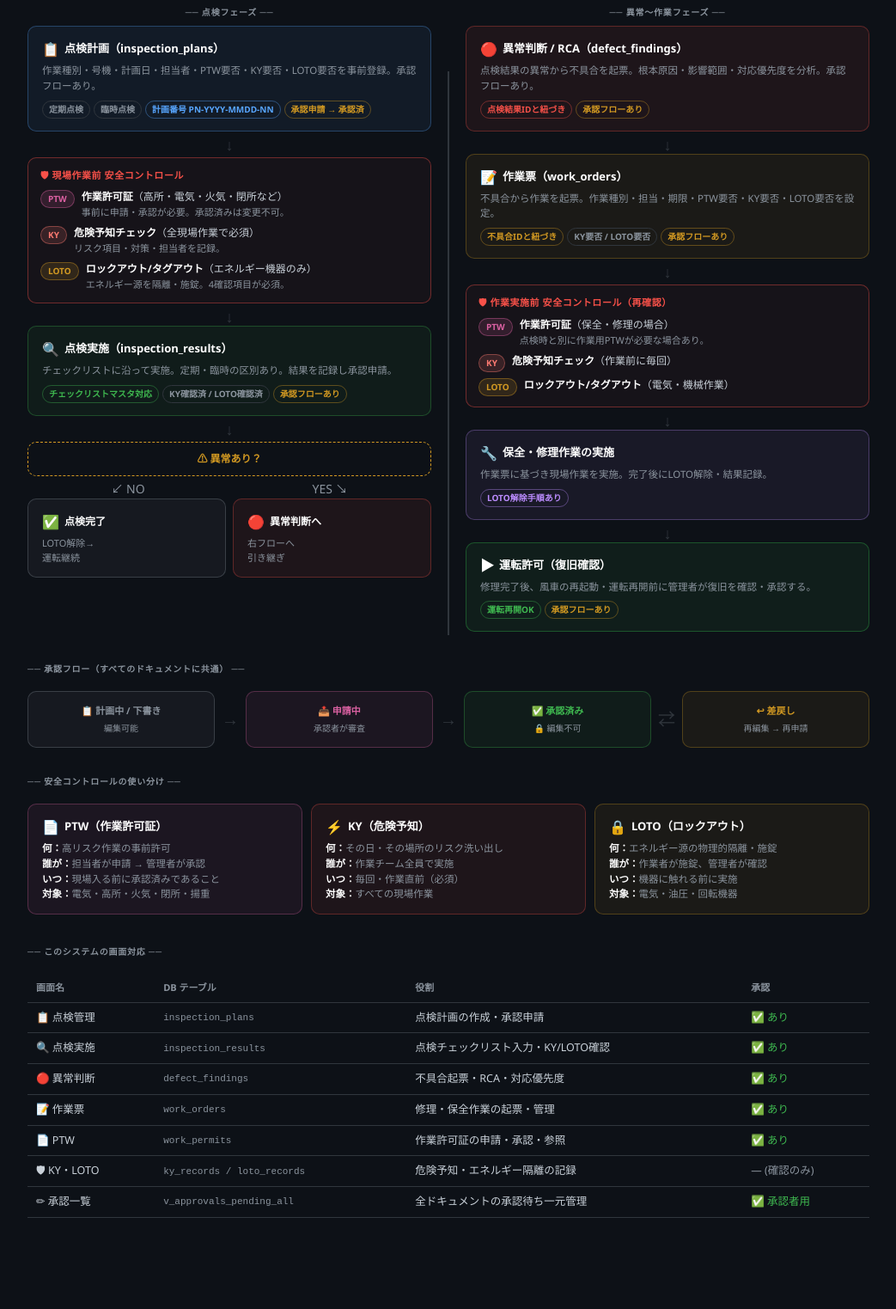
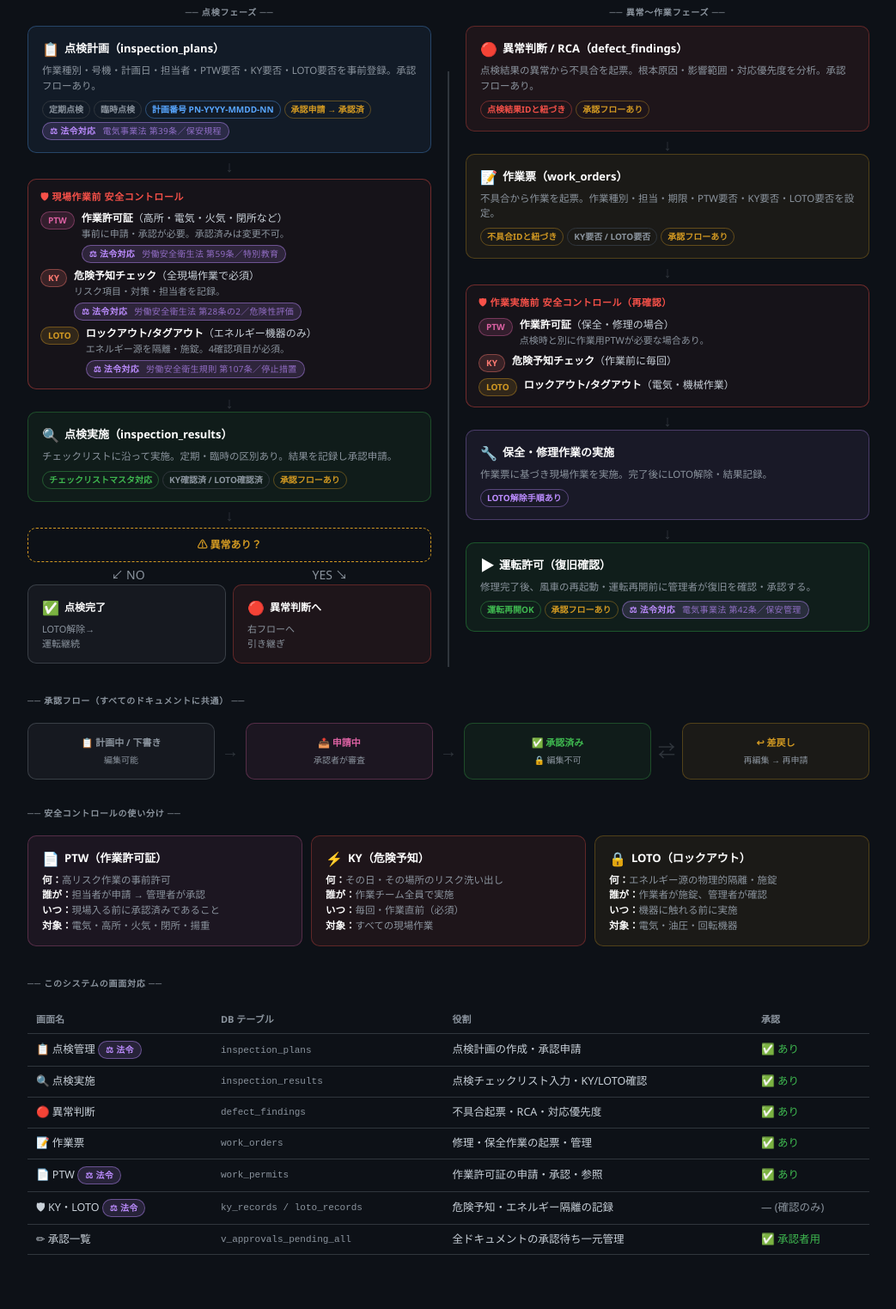
Before and after one commit to sanpeik2/abukuma, a plain HTML site: page workflow-overview.html in a window 1280 px wide. Shown: the part 100-1623 px from the top of the page at 86% size, without its empty margins (118-1161 px from the left). Before the commit the page ends 1601 px from the top, so only its background shows below. Drawn offline with Linux system fonts and the light colour scheme.

Commit message:
docs: add 法令対応 badges to workflow overview

```diff
--- a/workflow-overview.html
+++ b/workflow-overview.html
@@ -80,6 +80,13 @@ h1{font-size:18px;color:#fff;font-weight:800;margin-bottom:6px}
 .span-inner{border:1px dashed rgba(88,166,255,.3);border-radius:10px;padding:10px 16px;background:rgba(88,166,255,.04);display:flex;align-items:center;gap:12px;flex-wrap:wrap}
 .span-inner .si-label{font-size:12px;font-weight:700;color:var(--blue)}
 .span-inner .si-desc{font-size:11.5px;color:var(--muted)}
+
+  /* ── 法令バッジ ── */
+  .law-badge{display:inline-flex;align-items:center;gap:4px;font-size:10px;font-weight:800;
+    padding:2px 8px;border-radius:999px;background:rgba(188,140,255,.15);
+    color:#bc8cff;border:1px solid rgba(188,140,255,.45);white-space:nowrap;letter-spacing:.03em}
+  .law-ref{font-size:10px;color:rgba(188,140,255,.7);margin-left:4px;font-weight:400}
+
 </style>
 </head>
 <body>
@@ -102,6 +109,7 @@ h1{font-size:18px;color:#fff;font-weight:800;margin-bottom:6px}
         <span class="tag t-muted">臨時点検</span>
         <span class="tag t-blue">計画番号 PN-YYYY-MMDD-NN</span>
         <span class="tag t-yellow">承認申請 → 承認済</span>
+        <span class="law-badge">⚖ 法令対応<span class="law-ref">電気事業法 第39条／保安規程</span></span>
       </div>
     </div>
 
@@ -112,15 +120,15 @@ h1{font-size:18px;color:#fff;font-weight:800;margin-bottom:6px}
       <div class="sb-title">🛡 現場作業前 安全コントロール</div>
       <div class="safety-item">
         <span class="si-badge" style="background:rgba(219,97,162,.15);color:#db61a2;border:1px solid rgba(219,97,162,.4)">PTW</span>
-        <div><b style="color:#fff">作業許可証</b>（高所・電気・火気・閉所など）<br><span style="color:var(--muted);font-size:11px">事前に申請・承認が必要。承認済みは変更不可。</span></div>
+        <div><b style="color:#fff">作業許可証</b>（高所・電気・火気・閉所など）<br><span style="color:var(--muted);font-size:11px">事前に申請・承認が必要。承認済みは変更不可。</span><br><span class="law-badge" style="margin-top:4px">⚖ 法令対応<span class="law-ref">労働安全衛生法 第59条／特別教育</span></span></div>
       </div>
       <div class="safety-item">
         <span class="si-badge" style="background:rgba(255,123,114,.15);color:#ff7b72;border:1px solid rgba(255,123,114,.4)">KY</span>
-        <div><b style="color:#fff">危険予知チェック</b>（全現場作業で必須）<br><span style="color:var(--muted);font-size:11px">リスク項目・対策・担当者を記録。</span></div>
+        <div><b style="color:#fff">危険予知チェック</b>（全現場作業で必須）<br><span style="color:var(--muted);font-size:11px">リスク項目・対策・担当者を記録。</span><br><span class="law-badge" style="margin-top:4px">⚖ 法令対応<span class="law-ref">労働安全衛生法 第28条の2／危険性評価</span></span></div>
       </div>
       <div class="safety-item">
         <span class="si-badge" style="background:rgba(210,153,34,.15);color:#d29922;border:1px solid rgba(210,153,34,.4)">LOTO</span>
-        <div><b style="color:#fff">ロックアウト/タグアウト</b>（エネルギー機器のみ）<br><span style="color:var(--muted);font-size:11px">エネルギー源を隔離・施錠。4確認項目が必須。</span></div>
+        <div><b style="color:#fff">ロックアウト/タグアウト</b>（エネルギー機器のみ）<br><span style="color:var(--muted);font-size:11px">エネルギー源を隔離・施錠。4確認項目が必須。</span><br><span class="law-badge" style="margin-top:4px">⚖ 法令対応<span class="law-ref">労働安全衛生規則 第107条／停止措置</span></span></div>
       </div>
     </div>
 
@@ -226,6 +234,7 @@ h1{font-size:18px;color:#fff;font-weight:800;margin-bottom:6px}
       <div class="box-tags">
         <span class="tag t-green">運転再開OK</span>
         <span class="tag t-yellow">承認フローあり</span>
+        <span class="law-badge">⚖ 法令対応<span class="law-ref">電気事業法 第42条／保安管理</span></span>
       </div>
     </div>
 
@@ -310,12 +319,12 @@ h1{font-size:18px;color:#fff;font-weight:800;margin-bottom:6px}
       </tr>
     </thead>
     <tbody>
-      <tr><td style="padding:8px 10px;border-bottom:1px solid var(--line)">📋 点検管理</td><td style="padding:8px 10px;border-bottom:1px solid var(--line);color:var(--muted);font-family:monospace;font-size:11px">inspection_plans</td><td style="padding:8px 10px;border-bottom:1px solid var(--line)">点検計画の作成・承認申請</td><td style="padding:8px 10px;border-bottom:1px solid var(--line);color:var(--green)">✅ あり</td></tr>
+      <tr><td style="padding:8px 10px;border-bottom:1px solid var(--line)">📋 点検管理 <span class="law-badge">⚖ 法令</span></td><td style="padding:8px 10px;border-bottom:1px solid var(--line);color:var(--muted);font-family:monospace;font-size:11px">inspection_plans</td><td style="padding:8px 10px;border-bottom:1px solid var(--line)">点検計画の作成・承認申請</td><td style="padding:8px 10px;border-bottom:1px solid var(--line);color:var(--green)">✅ あり</td></tr>
       <tr><td style="padding:8px 10px;border-bottom:1px solid var(--line)">🔍 点検実施</td><td style="padding:8px 10px;border-bottom:1px solid var(--line);color:var(--muted);font-family:monospace;font-size:11px">inspection_results</td><td style="padding:8px 10px;border-bottom:1px solid var(--line)">点検チェックリスト入力・KY/LOTO確認</td><td style="padding:8px 10px;border-bottom:1px solid var(--line);color:var(--green)">✅ あり</td></tr>
       <tr><td style="padding:8px 10px;border-bottom:1px solid var(--line)">🔴 異常判断</td><td style="padding:8px 10px;border-bottom:1px solid var(--line);color:var(--muted);font-family:monospace;font-size:11px">defect_findings</td><td style="padding:8px 10px;border-bottom:1px solid var(--line)">不具合起票・RCA・対応優先度</td><td style="padding:8px 10px;border-bottom:1px solid var(--line);color:var(--green)">✅ あり</td></tr>
       <tr><td style="padding:8px 10px;border-bottom:1px solid var(--line)">📝 作業票</td><td style="padding:8px 10px;border-bottom:1px solid var(--line);color:var(--muted);font-family:monospace;font-size:11px">work_orders</td><td style="padding:8px 10px;border-bottom:1px solid var(--line)">修理・保全作業の起票・管理</td><td style="padding:8px 10px;border-bottom:1px solid var(--line);color:var(--green)">✅ あり</td></tr>
-      <tr><td style="padding:8px 10px;border-bottom:1px solid var(--line)">📄 PTW</td><td style="padding:8px 10px;border-bottom:1px solid var(--line);color:var(--muted);font-family:monospace;font-size:11px">work_permits</td><td style="padding:8px 10px;border-bottom:1px solid var(--line)">作業許可証の申請・承認・参照</td><td style="padding:8px 10px;border-bottom:1px solid var(--line);color:var(--green)">✅ あり</td></tr>
-      <tr><td style="padding:8px 10px;border-bottom:1px solid var(--line)">🛡 KY・LOTO</td><td style="padding:8px 10px;border-bottom:1px solid var(--line);color:var(--muted);font-family:monospace;font-size:11px">ky_records / loto_records</td><td style="padding:8px 10px;border-bottom:1px solid var(--line)">危険予知・エネルギー隔離の記録</td><td style="padding:8px 10px;border-bottom:1px solid var(--line);color:var(--muted)">— (確認のみ)</td></tr>
+      <tr><td style="padding:8px 10px;border-bottom:1px solid var(--line)">📄 PTW <span class="law-badge">⚖ 法令</span></td><td style="padding:8px 10px;border-bottom:1px solid var(--line);color:var(--muted);font-family:monospace;font-size:11px">work_permits</td><td style="padding:8px 10px;border-bottom:1px solid var(--line)">作業許可証の申請・承認・参照</td><td style="padding:8px 10px;border-bottom:1px solid var(--line);color:var(--green)">✅ あり</td></tr>
+      <tr><td style="padding:8px 10px;border-bottom:1px solid var(--line)">🛡 KY・LOTO <span class="law-badge">⚖ 法令</span></td><td style="padding:8px 10px;border-bottom:1px solid var(--line);color:var(--muted);font-family:monospace;font-size:11px">ky_records / loto_records</td><td style="padding:8px 10px;border-bottom:1px solid var(--line)">危険予知・エネルギー隔離の記録</td><td style="padding:8px 10px;border-bottom:1px solid var(--line);color:var(--muted)">— (確認のみ)</td></tr>
       <tr><td style="padding:8px 10px;border-bottom:1px solid var(--line)">✏ 承認一覧</td><td style="padding:8px 10px;border-bottom:1px solid var(--line);color:var(--muted);font-family:monospace;font-size:11px">v_approvals_pending_all</td><td style="padding:8px 10px;border-bottom:1px solid var(--line)">全ドキュメントの承認待ち一元管理</td><td style="padding:8px 10px;border-bottom:1px solid var(--line);color:var(--green)">✅ 承認者用</td></tr>
     </tbody>
   </table>
```
